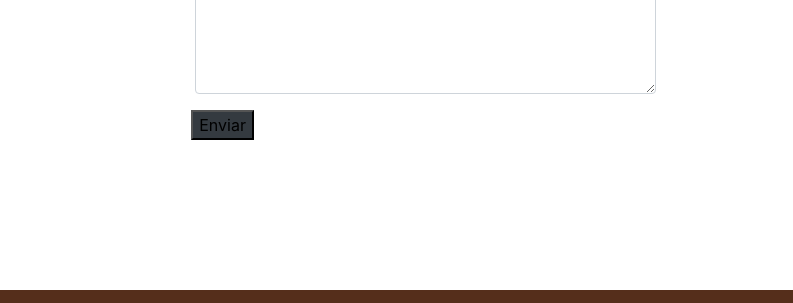
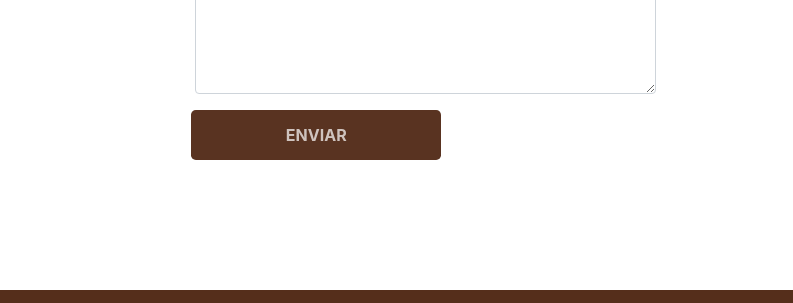
Before and after one commit to lucasjsanti/Projeto-Restaurante, a plain HTML site: page index.html in a window 1280 px wide. Shown: the part 5081-5384 px from the top of the page, 0-793 px from the left. Drawn offline with nearby package versions, Linux system fonts and the light colour scheme; grey boxes are pictures that could not be loaded; files whose address does not match are found by name; a web font is replaced by a local one.

Commit message:
Acréscimo css button

```diff
--- a/css/estilo.css
+++ b/css/estilo.css
@@ -207,6 +207,19 @@ input.botaoFinalizar {
 	text-align: center;
 }
 
+button.botaoFinalizar {
+	text-transform: uppercase;
+	width: 250px;
+	height: 50px;
+	border-style: none;
+	border-radius: 0.3rem;
+	color: #ffffffb5;
+	background: #593321 !important;
+	font-weight: bolder;
+	color: #ffffffb5;
+	text-align: center;
+}
+
 input.botaoFinalizar:hover {
 	background: #513a2f87!important;
 	opacity: 1.0;
```
